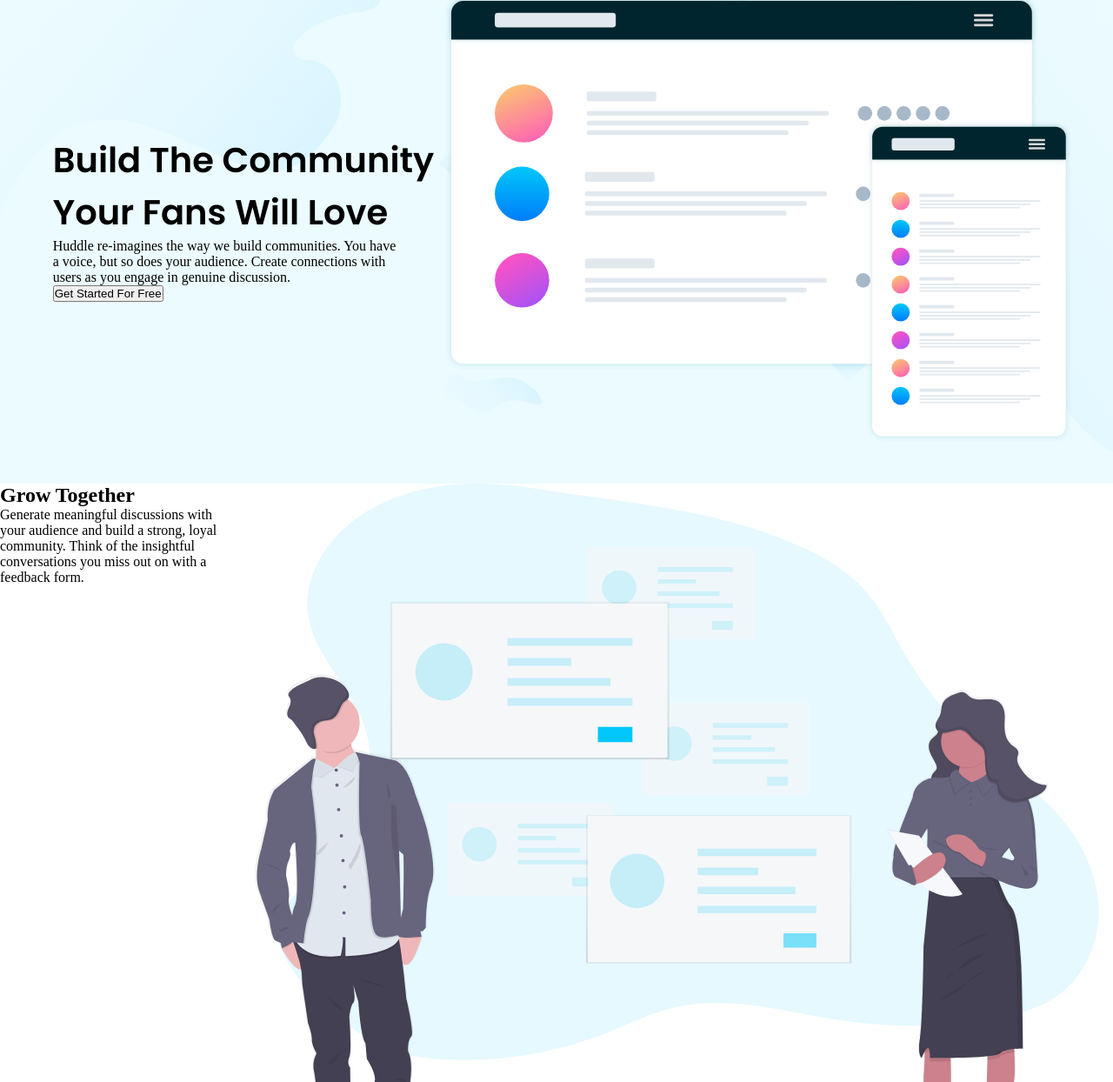
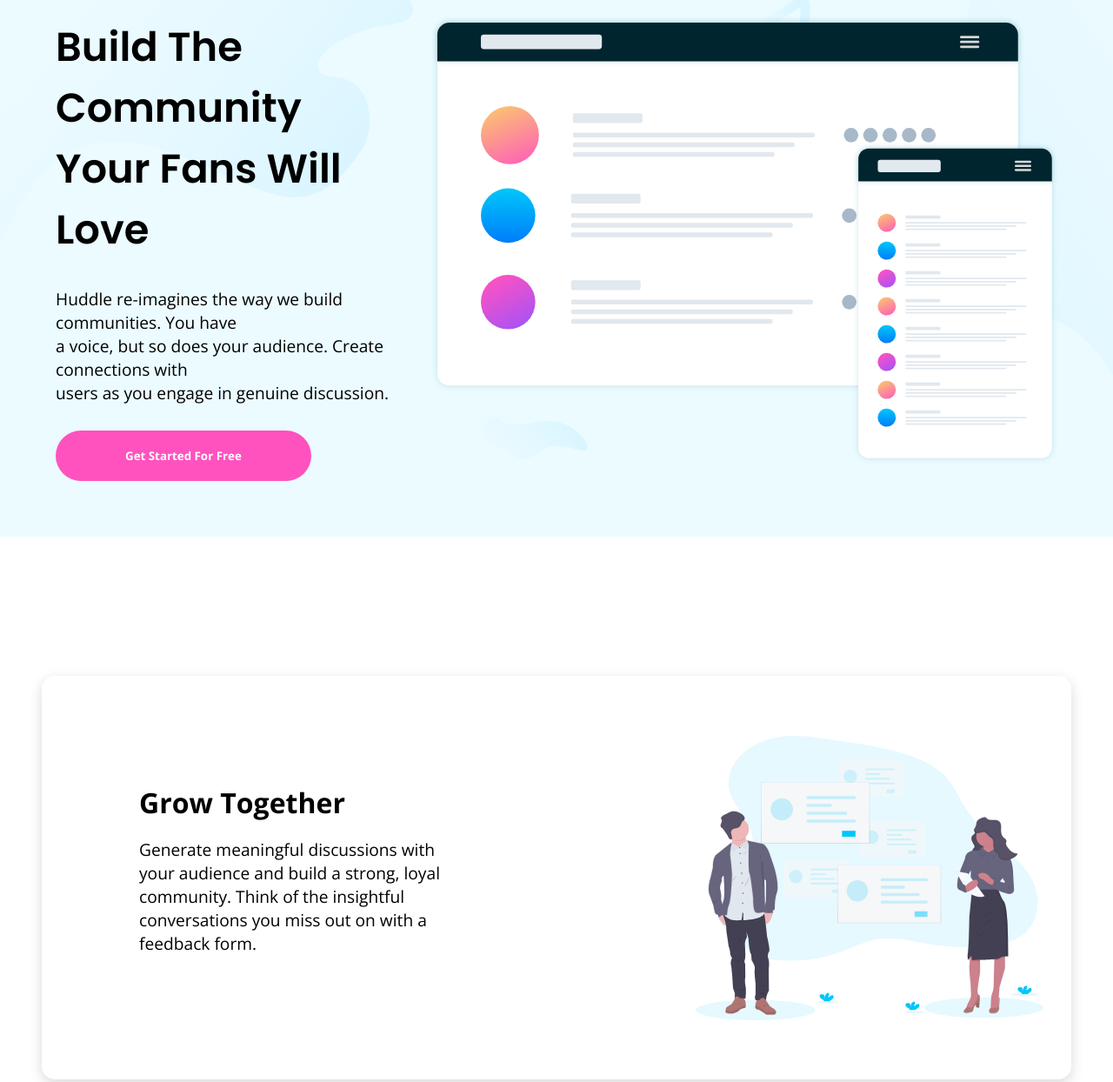
Before and after one commit to od-code/Huddle-community, a plain HTML site: page index.html in a window 1280 px wide. Shown: the part 163-1407 px from the top of the page at 87% size. Drawn offline with nearby package versions, Linux system fonts and the light colour scheme.

Commit message:
completed styling the header

```diff
--- a/index.html
+++ b/index.html
@@ -5,27 +5,32 @@
     <meta http-equiv="X-UA-Compatible" content="IE=edge" />
     <meta name="viewport" content="width=device-width, initial-scale=1.0" />
     <link rel="stylesheet" href="style.css" />
-    <script src="https://kit.fontawesome.com/32e527b362.js" crossorigin="anonymous"></script>
+    <script
+      src="https://kit.fontawesome.com/32e527b362.js"
+      crossorigin="anonymous"
+    ></script>
     <title>Huddle Landig Page</title>
   </head>
   <body>
     <header>
       <nav>
         <img src="./images/logo.svg" alt="company logo" class="logo" />
-        <button class=" nav-button">Try it Free</button>
+        <button class="nav-btn">Try it Free</button>
       </nav>
       <div class="box box-header">
         <div class="header-description">
           <div>
-                <h1 class="txt-lg">Build The Community<br> Your Fans Will Love</h1>
+            <h1 class="txt-lg">
+              Build The Community<br />
+              Your Fans Will Love
+            </h1>
             <p class="txt-sm">
-                  Huddle re-imagines the way we build communities. You have<br> a voice,
-                  but so does your audience. Create connections with <br> users as you
-                  engage in genuine discussion.
+              Huddle re-imagines the way we build communities. You have<br />
+              a voice, but so does your audience. Create connections with <br />
+              users as you engage in genuine discussion.
             </p>
             <button class="btn header-btn">Get Started For Free</button>
           </div>
-
         </div>
         <img
           src="./images/illustration-mockups.svg"
@@ -37,6 +42,7 @@
     <main>
       <section class="box box-a">
         <div class="description">
+          <div>
             <h2 class="txt-md">Grow Together</h2>
             <p class="txt-sm">
               Generate meaningful discussions with your audience and build a
@@ -44,19 +50,27 @@
               miss out on with a feedback form.
             </p>
           </div>
+        </div>
+        <div class="img-container">
           <img
           src="./images/illustration-grow-together.svg"
           alt="Two people standing"
           class="box-img"
         />
+        </div>
+
       </section>
       <section class="box box-b">
+        <div class="img-container">
           <img
           src="./images/illustration-flowing-conversation.svg"
           alt="People sitting around the table having a conversation"
           class="box-img"
         />
+        </div>
+
         <div class="description">
+          <div>
             <h2 class="txt-md">Flowing Conversations</h2>
             <p class="txt-sm">
               You wouldn't paginate a conversation in real life, so why do it
@@ -64,9 +78,11 @@
               flow.
             </p>
           </div>
+        </div>
       </section>
       <section class="box box-c">
         <div class="description">
+          <div>
             <h2 class="txt-md">Your Users</h2>
             <p class="txt-sm">
               It takes no time at all to integrate Huddle with your app's
@@ -74,11 +90,14 @@
               your users can start chatting immediately.
             </p>
           </div>
+        </div>
+        <div class="img-container">
           <img
           src="./images/illustration-your-users.svg"
           alt="People hanging chats"
           class="box-img"
         />
+        </div>
       </section>
       <!-- The box with a buuton at the foote rof the page  -->
       <div class="box-footer">
@@ -90,7 +109,9 @@
         <div class="container">
           <div class="col-1">
             <ul>
-              <li><img src="./images/logo.svg" alt="Site logo" class="logo"/></li>
+              <li>
+                <img src="./images/logo.svg" alt="Site logo" class="logo" />
+              </li>
               <li>
                 <img
                   src="./images/icon-location.svg"
--- a/style.css
+++ b/style.css
@@ -15,14 +15,32 @@
     --font-secondary:'Open Sans', sans-serif;
 }
 /* Utility class  */
+.btn{
+    background-color: var(--clr-primary);
+    color: #FFFFFF;
+}
+.logo{
+    width: 13em;
+}
 .box{
     display: grid;
     grid-template-columns: 1fr 1fr;
 }
 .txt-lg{
-font-size: 2.5em;
+font-size: 2.9em;
 font-family: var(--font-primary);
 font-weight: 600;
+}
+.txt-sm{
+    font-size: 1.2em;
+    margin: 1.6em 0;
+    font-family: var(--font-secondary);
+    font-weight: 400;
+}
+.txt-md{
+font-family: var(--font-secondary);
+font-size: 2em;
+
 }
 /* The header element containing the nav elements  */
 header{
@@ -30,7 +48,8 @@ header{
     background-size: cover;
     background-repeat: no-repeat;
     background-color: var(--clr-secondary-pale);
-    padding: 3em;
+    padding: 4em;
+    margin-bottom: 10em;
 }
 /* The logo and the navigatiion button */
 nav{
@@ -39,10 +58,8 @@ nav{
     align-items: center;
     margin-bottom: 4em;
 }
-.logo{
-    width: 10em ;
-}
-.nav-button{
+
+.nav-btn{
     background-color:#FFFFFF;
     color: #000;
     padding: 1em 4em;
@@ -50,12 +67,55 @@ nav{
     border-radius: 50px;
     font-family: var(--font-secondary);
     font-weight: 700;
+    font-size: 1em;
+    box-shadow: rgba(0, 0, 0, 0.35) 0px 5px 15px;
+}
+.nav-btn:hover{
+    cursor: pointer;
+    opacity: 0.7;
 }
 .header-img{
     width: 45em;
 }
 .header-description{
     display: flex;
-    justify-content: center;
     align-items: center;
 }
+.header-btn{
+    padding: 1.5em 6em;
+    border: none;
+    border-radius: 50px;
+    font-family: var(--font-secondary);
+    font-weight: 700;
+}
+.header-btn:hover{
+    cursor: pointer;
+    opacity: 0.7;
+}
+/* The boxes with a description and an image  */
+.description{
+display: flex;
+justify-content: center;
+align-items: center;
+padding: 7em;
+}
+section img{
+    width: 25em;
+    display: flex;
+    justify-content: flex-end;
+}
+section{
+    margin: 3em;
+    box-shadow: rgba(0, 0, 0, 0.15) 0px 5px 15px;
+    height: 29em;
+    border-radius: 15px;
+
+}
+.description p{
+    margin: 1em 0;
+}
+.img-container{
+    display: flex;
+    align-items: center;
+    padding: 2em 0 2em 10em;
+}
```
Lines whose indentation alone changed are shown as unchanged.
